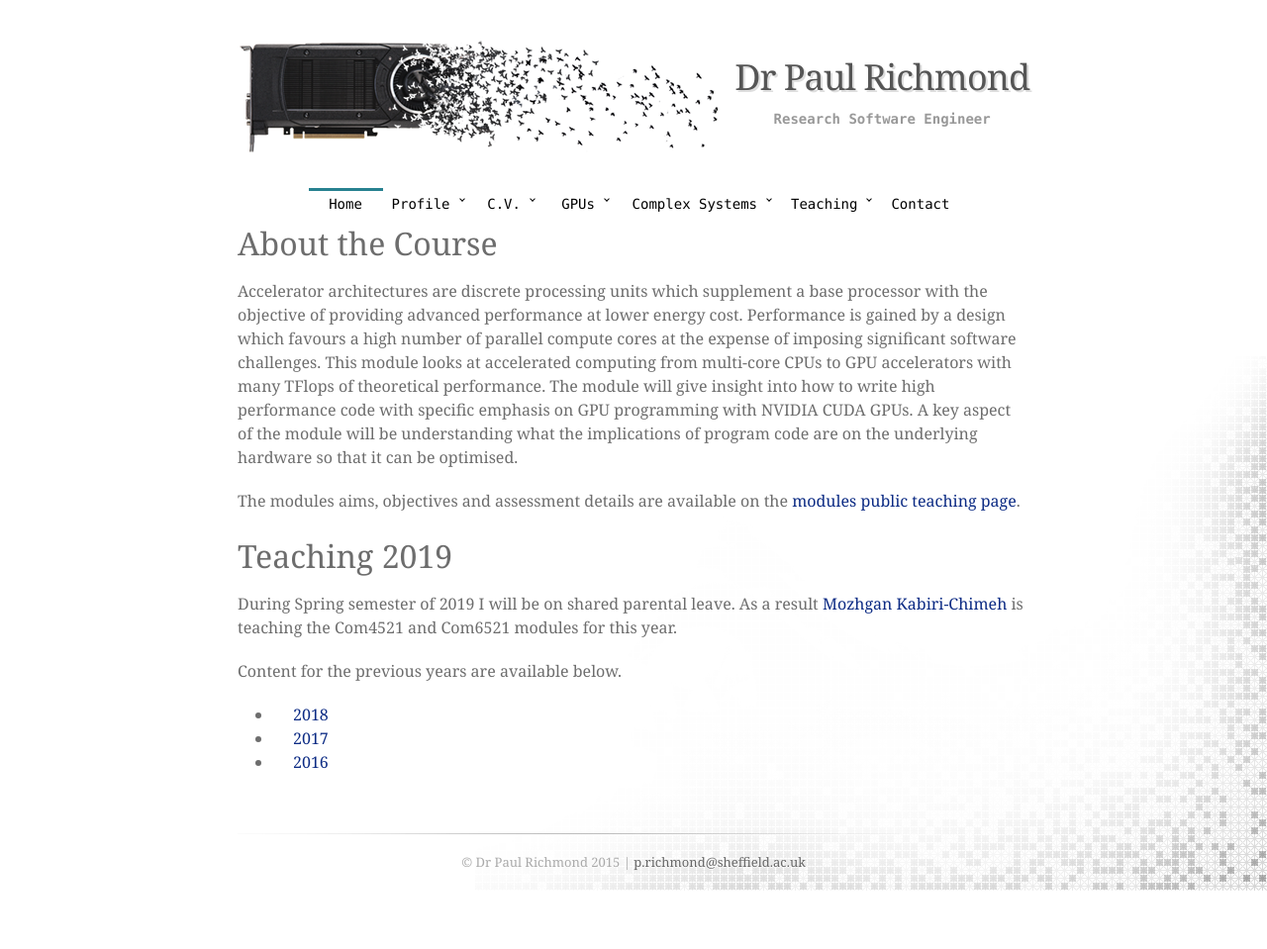
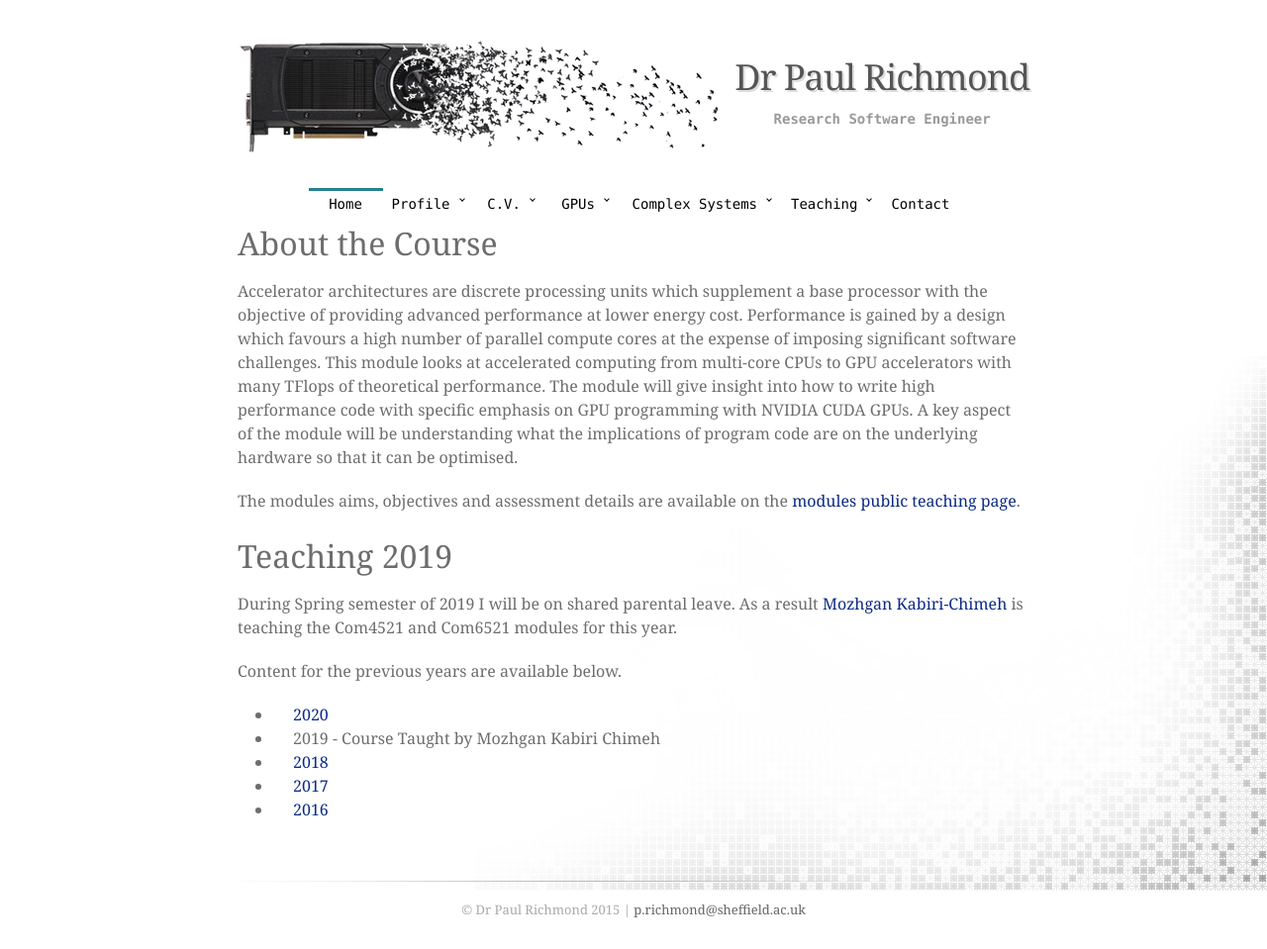
Before and after one commit to mondus/mondus.github.io, a Jekyll site: the page built from teaching/COM4521/all.md, in a window 1280 px wide. Shown: the whole page at 99% size. Built offline with Jekyll 4.4.1, drawn with Linux system fonts in a browser that asks for light colours; nearby versions of some CDN libraries; some web fonts are replaced; before the commit the page ends 911 px from its top, so only the background shows below that.

Commit message:
Update and rename index.md to all.md

```diff
--- a/teaching/COM4521/index.md
+++ b/teaching/COM4521/all.md
@@ -15,6 +15,8 @@ During Spring semester of 2019 I will be on shared parental leave. As a result [
 
 Content for the previous years are available below.
 
+* [2020](./index)
+* 2019 - Course Taught by Mozhgan Kabiri Chimeh
 * [2018](./index_2018)
 * [2017](./index_2017)
 * [2016](./index_2016)
```
